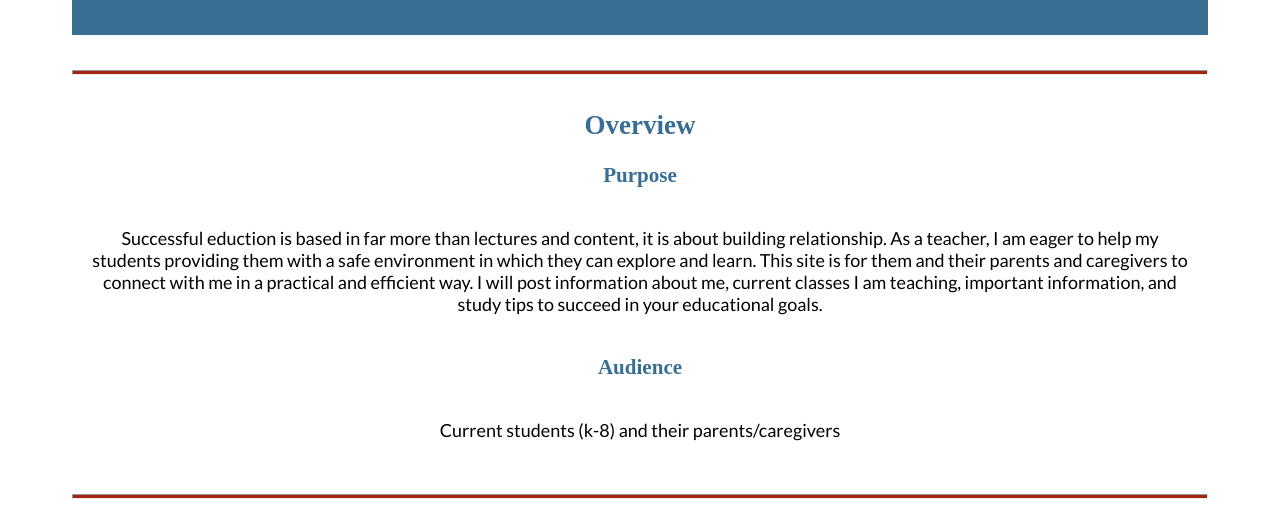
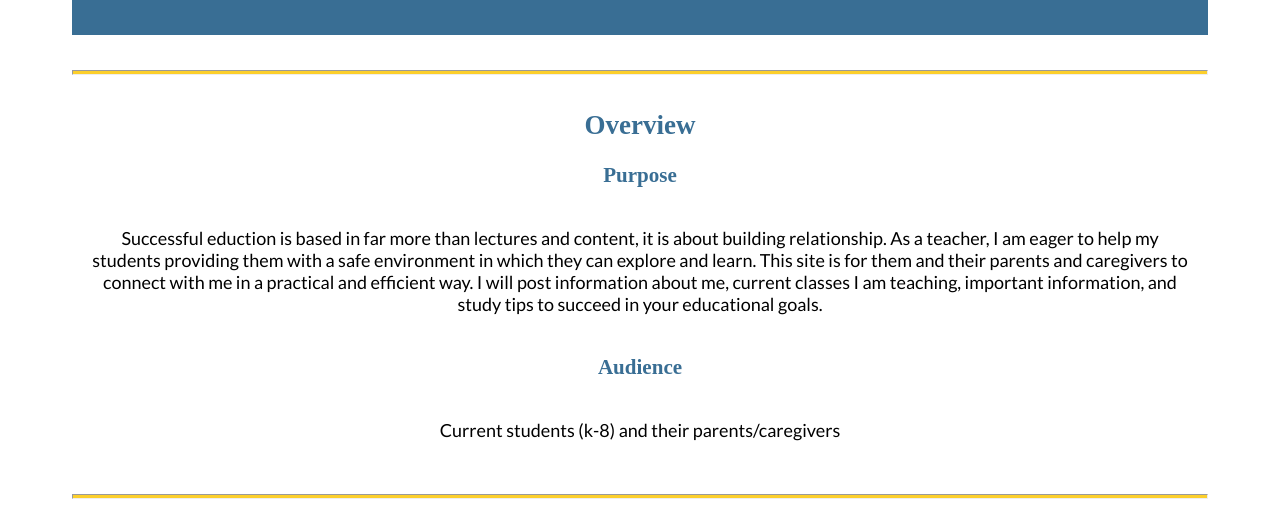
Before and after one commit to BeltranRobles/wdd130, a plain HTML site: page connect2success/site-plan.html in a window 1280 px wide. Shown: the part 270-800 px from the top of the page. Drawn offline with Linux system fonts and the light colour scheme; files that its build step writes are made by us from their sources; a web font is replaced by a local one.

Commit message:
colors css

```diff
--- a/connect2success/site-plan.css
+++ b/connect2success/site-plan.css
@@ -5,10 +5,10 @@ Fonts are separated by a | */
 
 :root {
   /* change the values below to your colors from your palette */
-  --primary-color: #396E94   ;
-  --secondary-color: #E7C24F ;
-  --accent1-color: #A42212;
-  --accent2-color: white;
+  --primary-color: #66CEF5   ;
+  --secondary-color: #FFB8FA ;
+  --accent1-color: #FCCF2B;
+  --accent2-color: #000000;
 
   /* change the values below to your chosen font(s) */
   --heading-font: "IM Fell French Canon SC";
```
